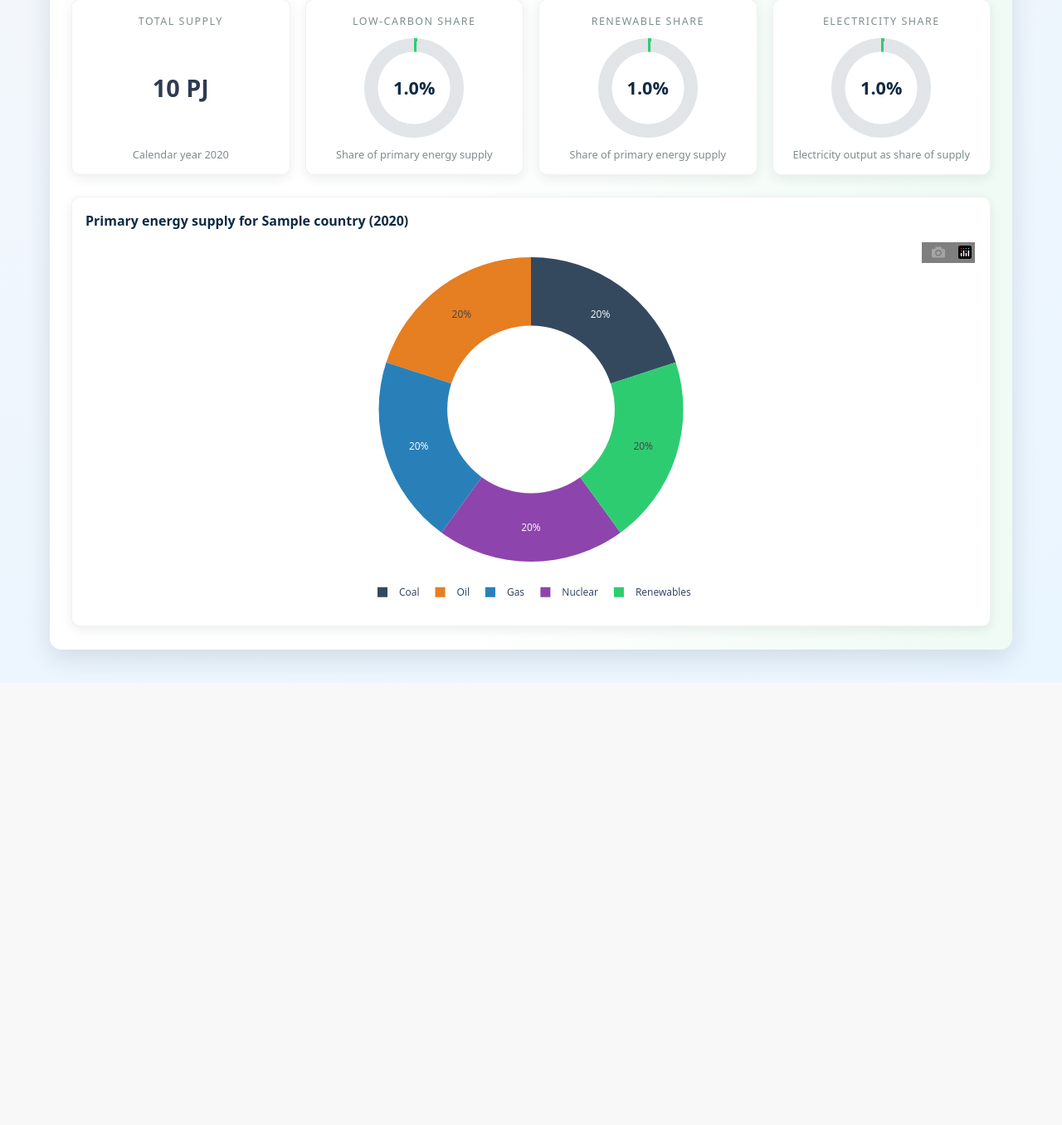
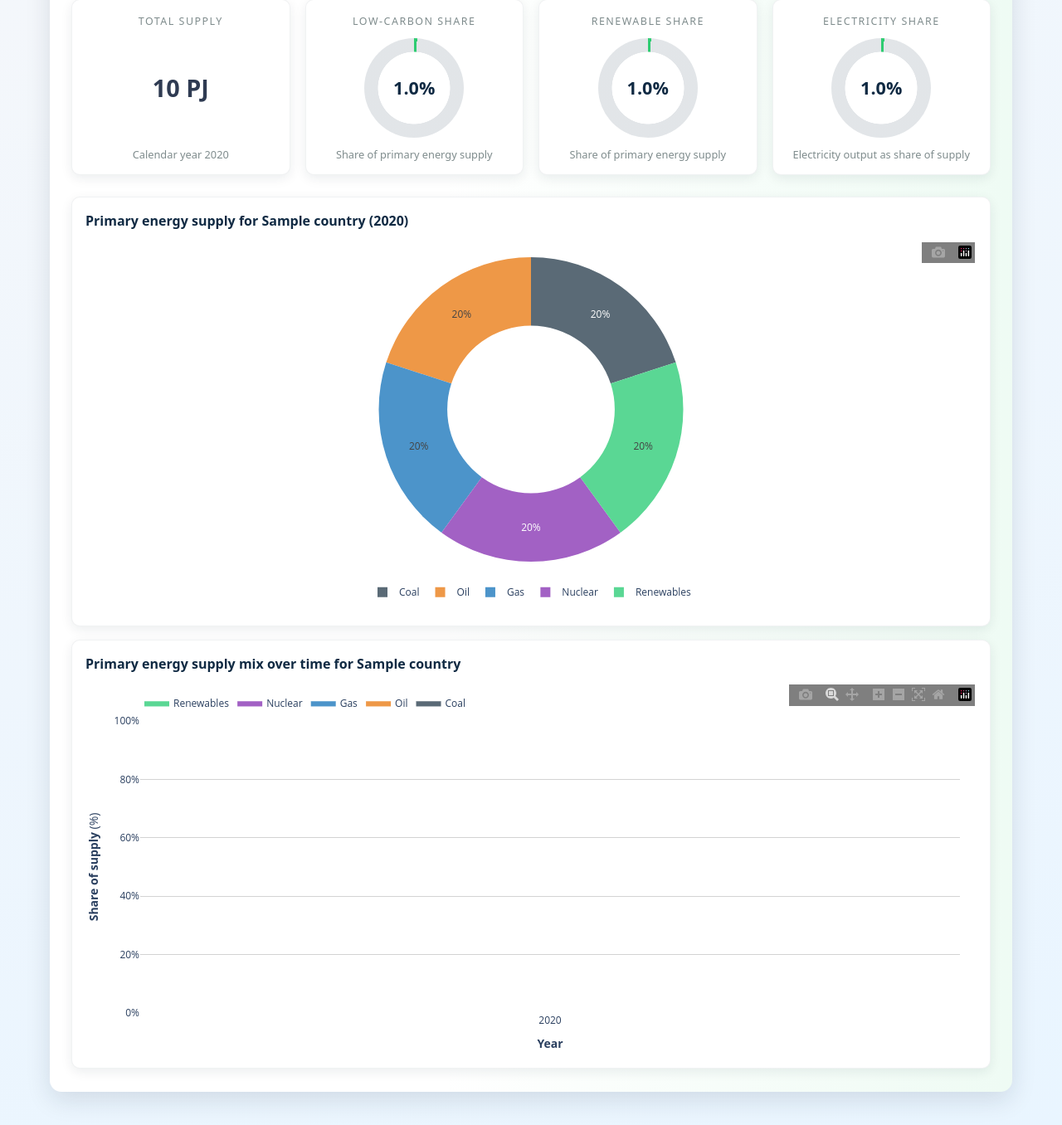
Before and after one commit to jarthorn/energy-stats, a Django app: page /countries/000/ in a window 1280 px wide. Shown: the part 1128-2484 px from the top of the page at 83% size. Before the commit the page ends 1951 px from the top, so only its background shows below. Run offline with Django 5.2, Linux system fonts and the light colour scheme; tables that the repository leaves empty hold one stand-in row (values such as "Sample post"); some libraries are stand-ins or nearby versions.

Commit message:
Add stacked area primary energy supply to country details

```diff
--- a/core/templates/core/country_detail.html
+++ b/core/templates/core/country_detail.html
@@ -256,6 +256,13 @@
         {{ primary_energy_supply_donut_html|safe }}
     </div>
     {% endif %}
+
+    {% if primary_energy_supply_area_html %}
+    <div class="graph-container">
+        <div class="graph-title">Primary energy supply mix over time for {{ country.name }}</div>
+        {{ primary_energy_supply_area_html|safe }}
+    </div>
+    {% endif %}
     {% else %}
     <div class="summary-box">
         No primary energy supply data available for this country yet.
--- a/core/views.py
+++ b/core/views.py
@@ -39,6 +39,15 @@ def country_detail(request, code):
     country = get_object_or_404(Country, code=code)
     primary_energy_balance = CountryEnergyBalanceYear.objects.filter(country=country).order_by("-year").first()
     primary_energy_supply_donut_html = None
+    primary_energy_supply_area_html = None
+    energy_supply_colors = {
+        "Coal": "#5a6a76",
+        "Oil": "#ee9847",
+        "Gas": "#4c94ca",
+        "Nuclear": "#a261c4",
+        "Renewables": "#5ad794",
+    }
+
     if primary_energy_balance and primary_energy_balance.total_supply > 0:
         values = [
             primary_energy_balance.coal_supply,
@@ -48,7 +57,7 @@ def country_detail(request, code):
             primary_energy_balance.renewable_supply,
         ]
         labels = ["Coal", "Oil", "Gas", "Nuclear", "Renewables"]
-        colors = ["#34495e", "#e67e22", "#2980b9", "#8e44ad", "#2ecc71"]
+        colors = [energy_supply_colors[label] for label in labels]
 
         fig = go.Figure(
             data=[
@@ -70,6 +79,118 @@ def country_detail(request, code):
             legend=dict(orientation="h", yanchor="middle", y=-0.1, xanchor="center", x=0.5),
         )
         primary_energy_supply_donut_html = fig.to_html(full_html=False, include_plotlyjs="cdn")
+
+    # Stacked area chart: energy supply mix (%) over time
+    balance_years = list(
+        CountryEnergyBalanceYear.objects.filter(country=country).order_by("year")
+    )
+    if balance_years:
+        years = []
+        coal_pct = []
+        oil_pct = []
+        gas_pct = []
+        nuclear_pct = []
+        renewable_pct = []
+
+        for row in balance_years:
+            denom = (
+                (row.coal_supply or 0)
+                + (row.oil_supply or 0)
+                + (row.gas_supply or 0)
+                + (row.nuclear_supply or 0)
+                + (row.renewable_supply or 0)
+            )
+            if denom <= 0:
+                continue
+            years.append(row.year)
+            coal_pct.append((row.coal_supply / denom) * 100)
+            oil_pct.append((row.oil_supply / denom) * 100)
+            gas_pct.append((row.gas_supply / denom) * 100)
+            nuclear_pct.append((row.nuclear_supply / denom) * 100)
+            renewable_pct.append((row.renewable_supply / denom) * 100)
+
+        if years:
+            fig_area = go.Figure()
+            fig_area.add_trace(
+                go.Scatter(
+                    x=years,
+                    y=coal_pct,
+                    mode="lines",
+                    name="Coal",
+                    stackgroup="one",
+                    line=dict(width=0.5, color=energy_supply_colors["Coal"]),
+                    fillcolor=energy_supply_colors["Coal"],
+                    hovertemplate="Coal<br>%{x}: %{y:.1f}%<extra></extra>",
+                )
+            )
+            fig_area.add_trace(
+                go.Scatter(
+                    x=years,
+                    y=oil_pct,
+                    mode="lines",
+                    name="Oil",
+                    stackgroup="one",
+                    line=dict(width=0.5, color=energy_supply_colors["Oil"]),
+                    fillcolor=energy_supply_colors["Oil"],
+                    hovertemplate="Oil<br>%{x}: %{y:.1f}%<extra></extra>",
+                )
+            )
+            fig_area.add_trace(
+                go.Scatter(
+                    x=years,
+                    y=gas_pct,
+                    mode="lines",
+                    name="Gas",
+                    stackgroup="one",
+                    line=dict(width=0.5, color=energy_supply_colors["Gas"]),
+                    fillcolor=energy_supply_colors["Gas"],
+                    hovertemplate="Gas<br>%{x}: %{y:.1f}%<extra></extra>",
+                )
+            )
+            fig_area.add_trace(
+                go.Scatter(
+                    x=years,
+                    y=nuclear_pct,
+                    mode="lines",
+                    name="Nuclear",
+                    stackgroup="one",
+                    line=dict(width=0.5, color=energy_supply_colors["Nuclear"]),
+                    fillcolor=energy_supply_colors["Nuclear"],
+                    hovertemplate="Nuclear<br>%{x}: %{y:.1f}%<extra></extra>",
+                )
+            )
+            fig_area.add_trace(
+                go.Scatter(
+                    x=years,
+                    y=renewable_pct,
+                    mode="lines",
+                    name="Renewables",
+                    stackgroup="one",
+                    line=dict(width=0.5, color=energy_supply_colors["Renewables"]),
+                    fillcolor=energy_supply_colors["Renewables"],
+                    hovertemplate="Renewables<br>%{x}: %{y:.1f}%<extra></extra>",
+                )
+            )
+
+            fig_area.update_layout(
+                plot_bgcolor="rgba(0,0,0,0)",
+                paper_bgcolor="rgba(0,0,0,0)",
+                margin=dict(l=40, r=20, t=10, b=40),
+                legend=dict(orientation="h", yanchor="bottom", y=1.02, xanchor="left", x=0),
+            )
+            fig_area.update_yaxes(
+                title_text="<b>Share of supply</b> (%)",
+                range=[0, 100],
+                ticksuffix="%",
+                showgrid=True,
+                gridcolor="lightgray",
+            )
+            fig_area.update_xaxes(type="category", showgrid=False, title_text="<b>Year</b>")
+
+            include_js = "cdn" if not primary_energy_supply_donut_html else False
+            primary_energy_supply_area_html = fig_area.to_html(
+                full_html=False, include_plotlyjs=include_js
+            )
 
     yoy_growth_pct = _growth_rate(country.generation_latest_12_months, country.generation_previous_12_months)
 
@@ -135,6 +256,7 @@ def country_detail(request, code):
         "country": country,
         "primary_energy_balance": primary_energy_balance,
         "primary_energy_supply_donut_html": primary_energy_supply_donut_html,
+        "primary_energy_supply_area_html": primary_energy_supply_area_html,
         "country_fuels": ordered_country_fuels,
         "yoy_growth_pct": yoy_growth_pct,
         "start_date": start_date,
```
